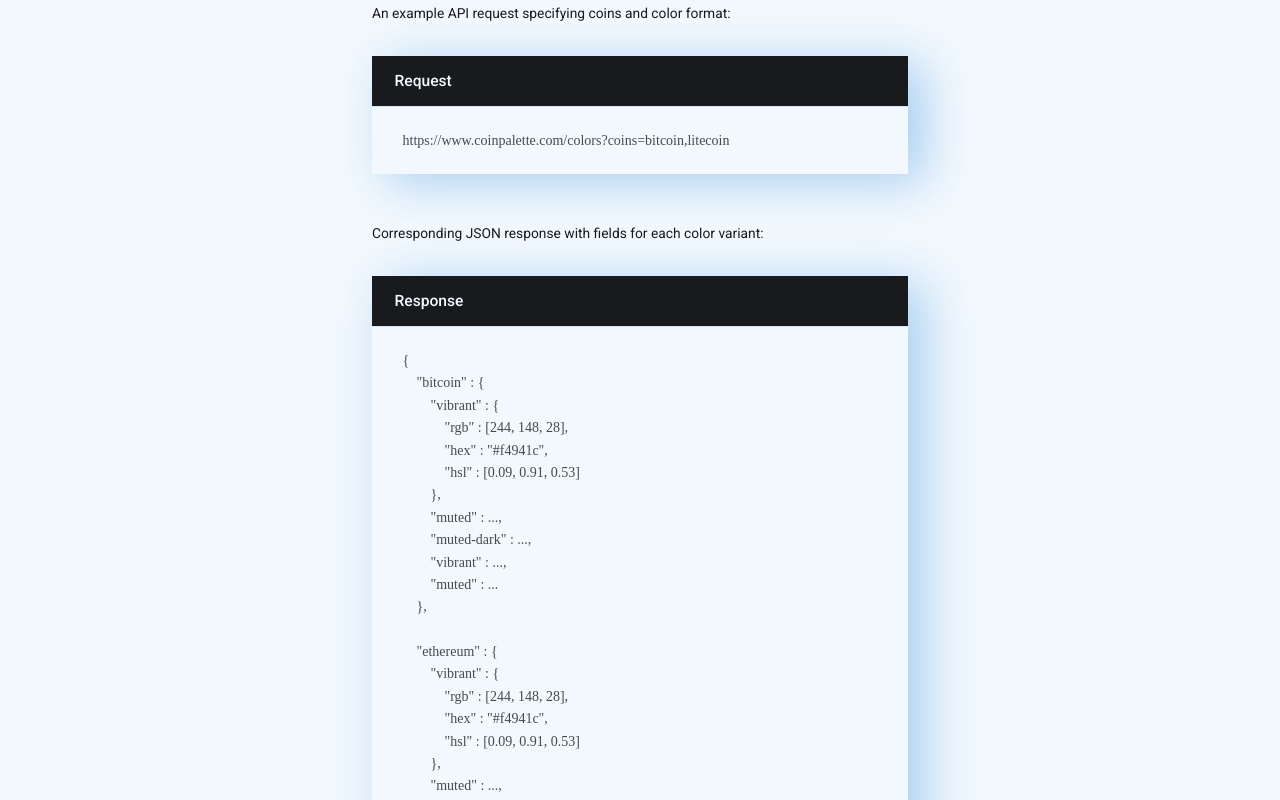
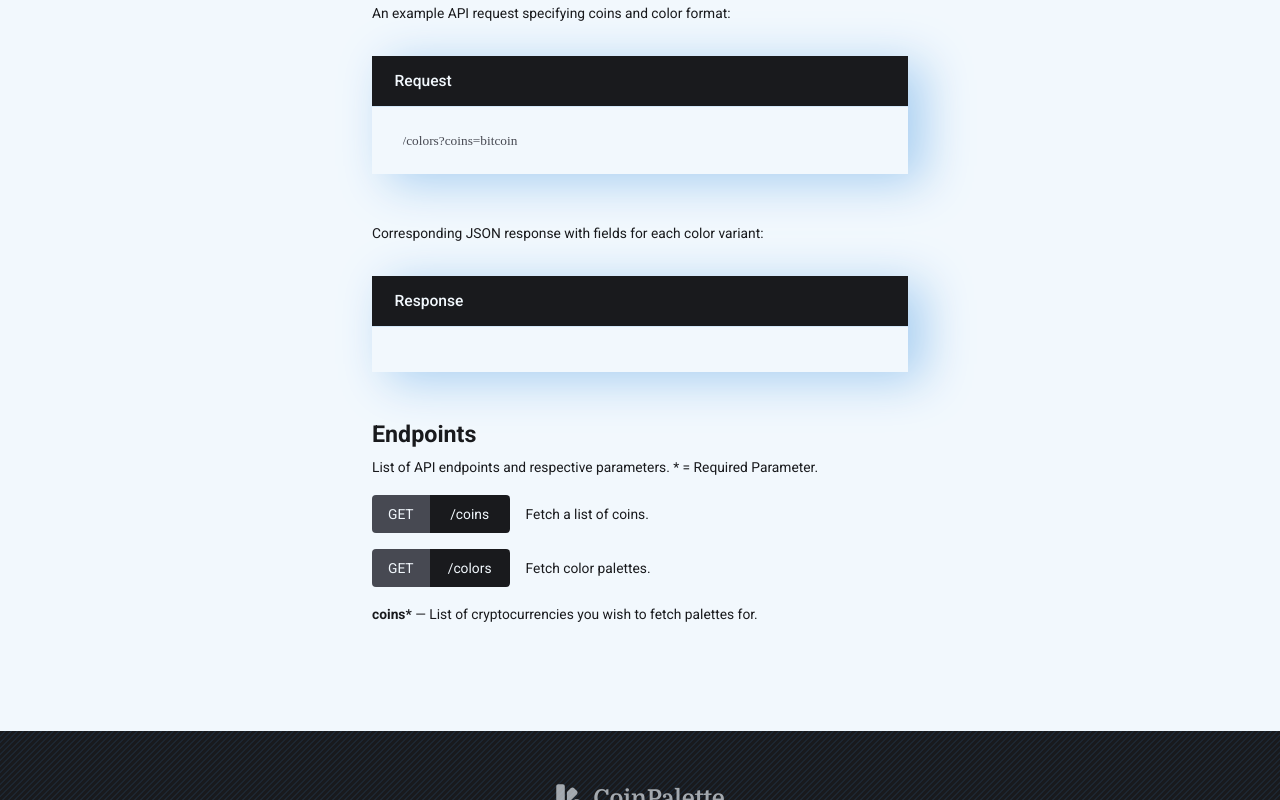
Before and after one commit to AvalancheLab/coinpalette, a React (Create React App) app: page / in a window 1280 px wide. Shown: the part 1060-1860 px from the top of the page. Built offline with nearby package versions, Linux system fonts and the light colour scheme; no server answers; the HTML template or start-up script is replaced by a standard one.

Commit message:
Add customizable api fetching.

```diff
--- a/src/sections/Docs.js
+++ b/src/sections/Docs.js
@@ -1,4 +1,4 @@
-import React from 'react'
+import React, { useState, useEffect } from 'react'
 import styled from 'styled-components'
 import Underlined from '../components/Underlined'
 import { colours } from '../data/variables'
@@ -31,37 +31,30 @@
     height: 48rem;
     margin-right: 8rem;
 `
-
-const response =
-
-`{
-    "bitcoin" : {
-        "vibrant" : {
-            "rgb" : [244, 148, 28],
-            "hex" : "#f4941c",
-            "hsl" : [0.09, 0.91, 0.53]
-        },
-        "muted" : ...,
-        "muted-dark" : ...,
-        "vibrant" : ...,
-        "muted" : ...
-    },
-
-    "ethereum" : {
-        "vibrant" : {
-            "rgb" : [244, 148, 28],
-            "hex" : "#f4941c",
-            "hsl" : [0.09, 0.91, 0.53]
-        },
-        "muted" : ...,
-        "muted-dark" : ...,
-        "vibrant" : ...,
-        "muted" : ...
-    }
-}
-`;
+const Input = styled.input`
+    background: ${colours.light};
+    width: 100%;
+`
 
 export default function Docs() {
+
+    const [fetchResponse, setFetchReponse] = useState('')
+    const [url, setUrl] = useState("/colors?coins=bitcoin")
+
+    useEffect(() => {
+        fetchData()
+    });
+
+    async function fetchData () {
+        const response = await fetch(url)
+        console.log(response)
+        const json = await response.json()
+        console.log(json)
+        const jsonString = JSON.stringify(json, null, 2)
+        console.log(jsonString)
+        setFetchReponse(jsonString ? jsonString : 'Error fetching data.')
+    }
+
     return (
         <Container>
             <Title>
@@ -75,11 +68,11 @@
                 <h4>Example</h4>
                 <p>An example API request specifying coins and color format:</p>
                 <Box title="Request">
-                    <code>https://www.coinpalette.com/colors?coins=bitcoin,litecoin</code>
+                    <code><Input onChange={(event) => setUrl(event.target.value)} value={url}/></code>
                 </Box>
                 <p>Corresponding JSON response with fields for each color variant:</p>
                 <Box title="Response">
-                    <code>{response}</code>
+                    <code>{fetchResponse}</code>
                 </Box>
                 <h4>Endpoints</h4>
                 <p>List of API endpoints and respective parameters. * = Required Parameter.</p>
```
